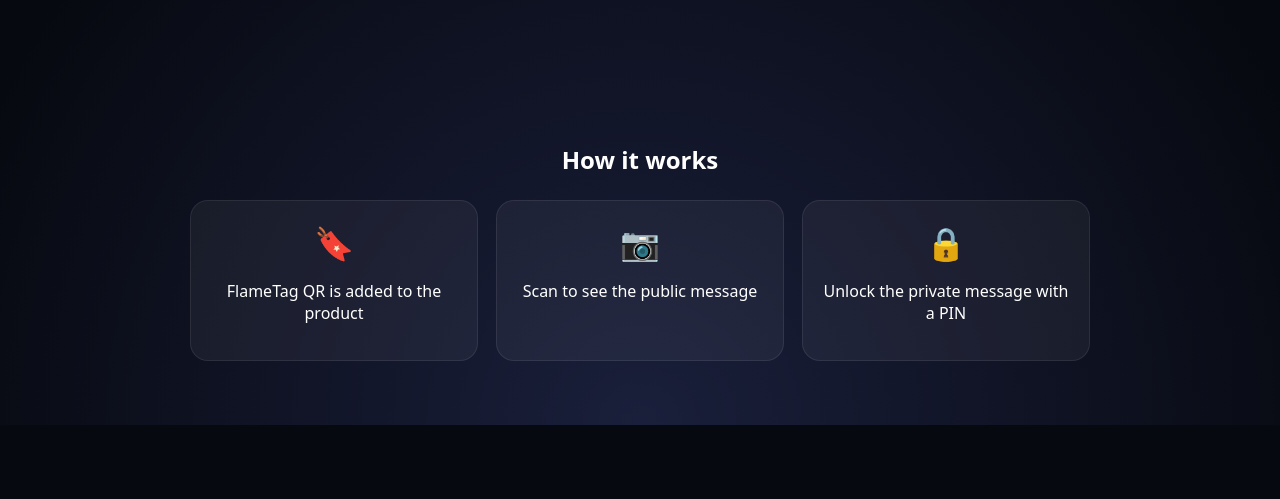
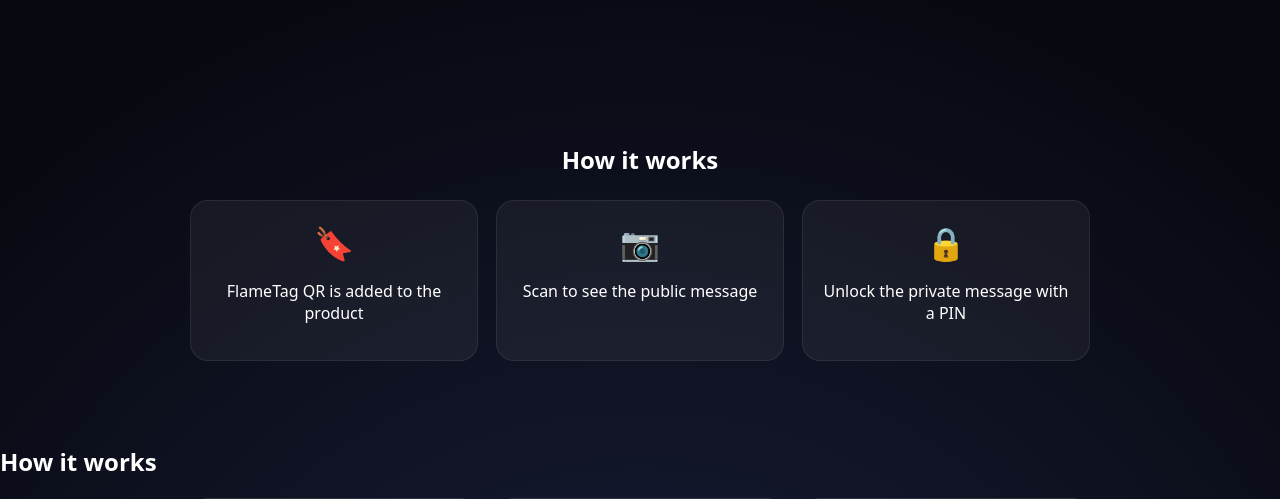
Before and after one commit to BearBezel/Flametag, a Flask app: page / in a window 1280 px wide. Shown: the part 605-1104 px from the top of the page. Before the commit the page ends 1030 px from the top, so only its background shows below. Run offline with Flask 3, Linux system fonts and the light colour scheme.

Commit message:
Update home.html

```diff
--- a/app/templates/home.html
+++ b/app/templates/home.html
@@ -71,5 +71,25 @@
     });
   }
 </script>
+<section class="how-it-works" id="how">
+  <h2 class="section-title">How it works</h2>
+
+  <div class="how-grid">
+    <div class="how-card">
+      <img src="{{ url_for('static', filename='img/flametag_qr_final.png') }}" alt="QR on product" class="how-icon" />
+      <div class="how-text">FlameTag QR added to the product</div>
+    </div>
+
+    <div class="how-card">
+      <img src="{{ url_for('static', filename='img/flametag_message_final.png') }}" alt="Public message" class="how-icon" />
+      <div class="how-text">Scan to see the public message</div>
+    </div>
+
+    <div class="how-card">
+      <img src="{{ url_for('static', filename='img/flametag_lock_final.png') }}" alt="Private message" class="how-icon" />
+      <div class="how-text">Unlock the private message with a PIN</div>
+    </div>
+  </div>
+</section>
 
 {% endblock %}
```
